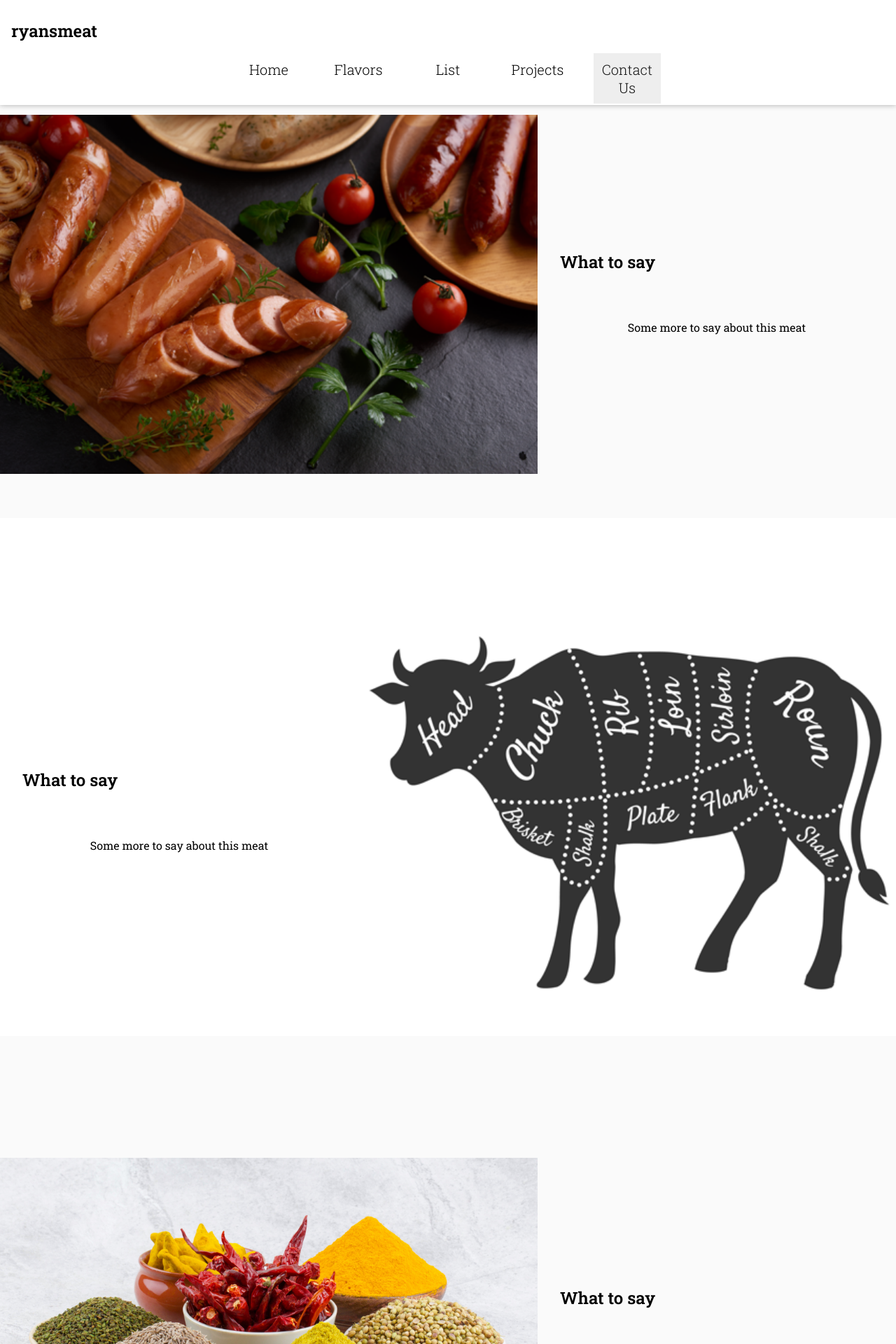
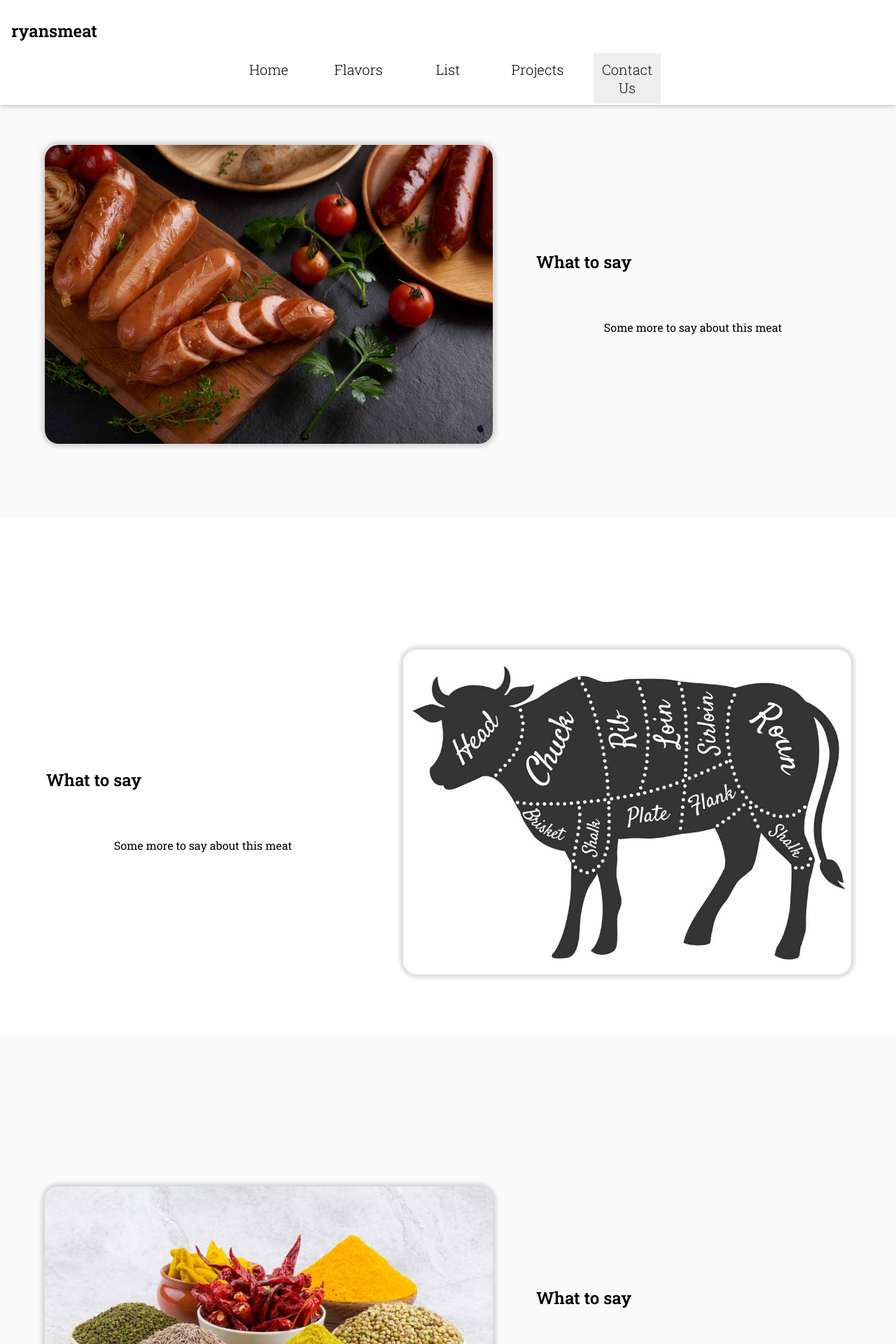
Before and after one commit to michaelhefner/ryansmeat-vanilla, a PHP site: page / in a window 1280 px wide. Shown: the top 1920 px of the page at 70% size. Run offline with PHP 8.4, Linux system fonts and the light colour scheme.

Commit message:
added images

```diff
--- a/css/medium.css
+++ b/css/medium.css
@@ -83,9 +83,14 @@
     padding: 0;
   }
   section img {
-    width: 60%;
+    width: 50%;
+    object-fit: cover;
+    margin: 30px;
+    border-radius: 20px;
+    box-shadow: 0 0 5px 5px #00000022;
+  }
+  section:nth-child(1) img{
     height: 100%;
-    object-fit: cover;
   }
   #b-edu {
     flex-direction: row;
--- a/index.html
+++ b/index.html
@@ -66,7 +66,7 @@
             <h2>What to say</h2>
             <p>Some more to say about this meat</p>
         </div>
-      <img src="./img/smoked_sausage_512.png"/>
+      <img src="./img/smoked_sausage_1280.jpg"/>
     </section>
     <section id="flavors">
 
@@ -74,7 +74,7 @@
             <h2>What to say</h2>
             <p>Some more to say about this meat</p>
         </div>
-        <img src="./img/Beef_Cuts_512.png"/>
+        <img src="./img/Beef_Cuts_980.jpg"/>
     </section>
     <section id="edu">
 
@@ -82,7 +82,7 @@
             <h2>What to say</h2>
             <p>Some more to say about this meat</p>
         </div>
-        <img src="./img/indian-spices-collection-vintage-background (3).jpg"/>
+        <img src="./img/indian-spices-collection-vintage-background (3)-2.jpg"/>
     </section>
     <section id="projects">
 
@@ -90,7 +90,7 @@
             <h2>What to say</h2>
             <p>Some more to say about this meat</p>
         </div>
-        <img src="./img/top-view-female-cook-cutting-fresh-green-salad-gray-surface (2).jpg"/>
+        <img src="./img/top-view-female-cook-cutting-fresh-green-salad-gray-surface (1)-2.jpg"/>
     </section>
     <section id="contact">
         <form action="contact_request" method="post">
```
Also changed, not shown: img/Beef_Cuts_980.jpg (added), img/grilling_1-2.jpg (added), img/indian-spices-collection-vintage-background (3)-2.jpg (added), img/smoked_sausage_1280.jpg (added), img/top-view-female-cook-cutting-fresh-green-salad-gray-surface (1)-2.jpg (added).
